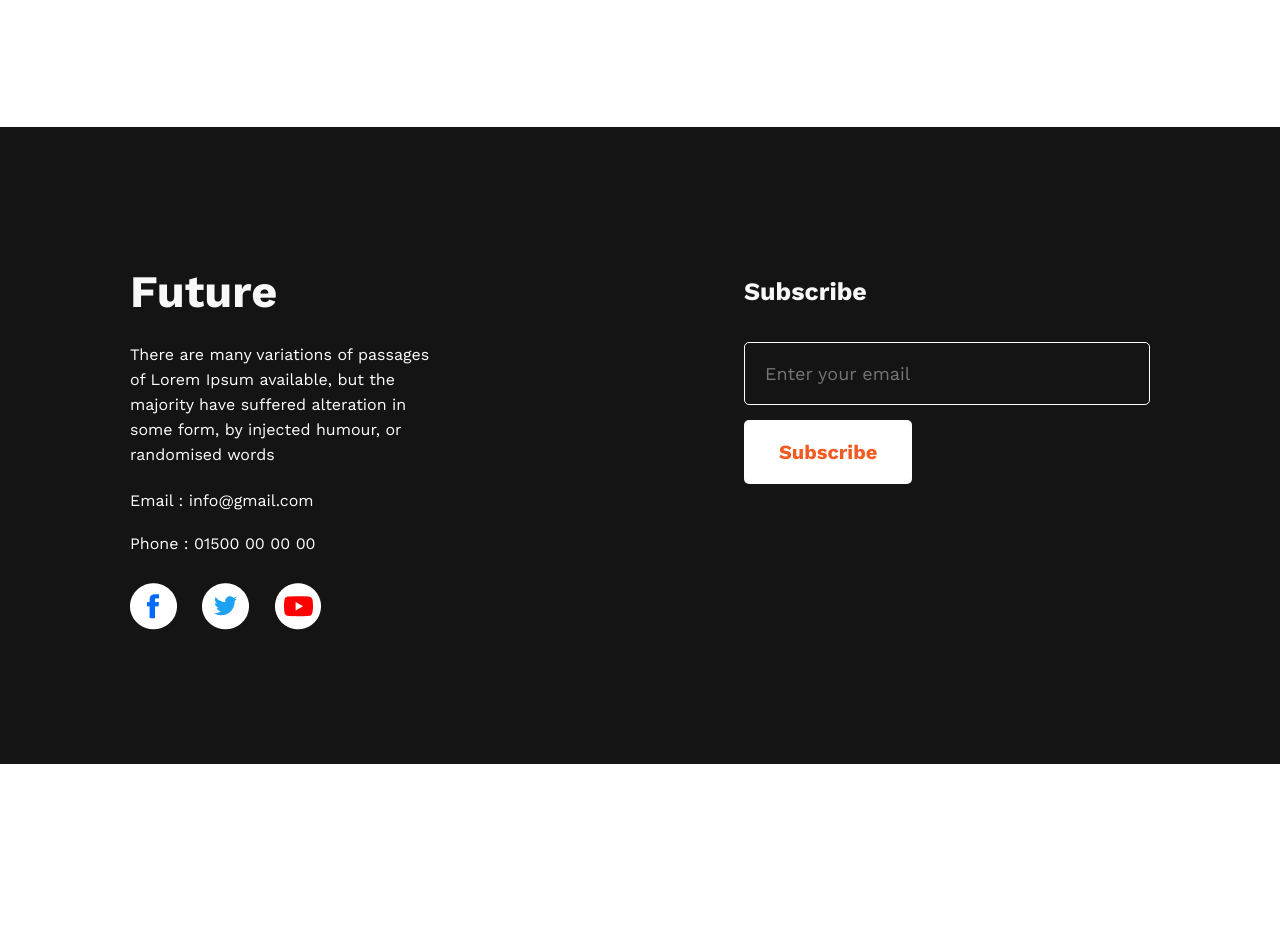
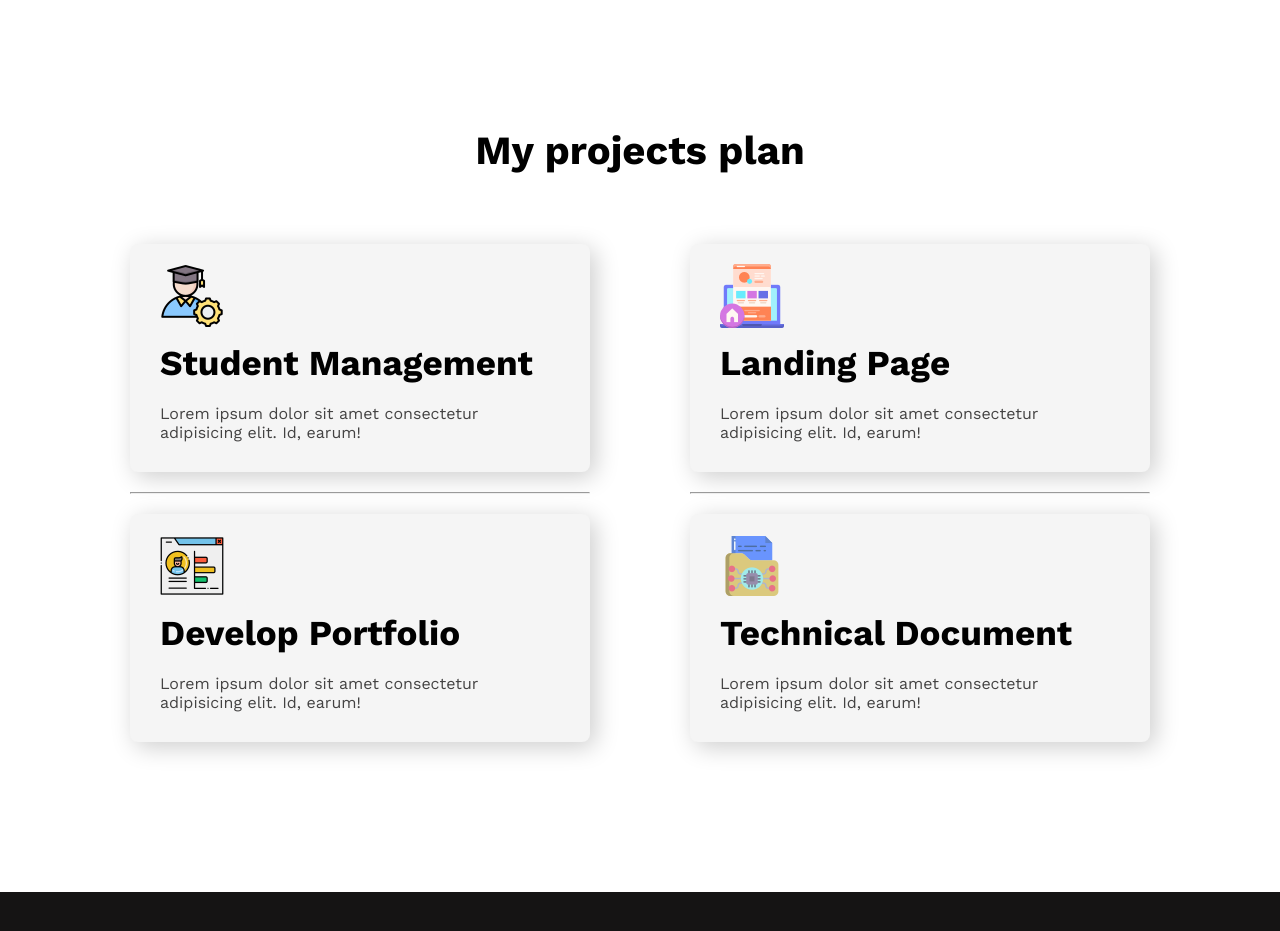
Before and after one commit to anikbsmrstucse/new-year-new-me, a plain HTML site: page index.html in a window 1280 px wide. Shown: the part 2643-3574 px from the top of the page. Before the commit the page ends 3407 px from the top, so only its background shows below. Drawn offline with nearby package versions, Linux system fonts and the light colour scheme.

Commit message:
add extra section

```diff
--- a/index.html
+++ b/index.html
@@ -125,6 +125,40 @@
           <button class="btn-primary">Call now</button>
         </div>
       </section>
+      <!-- My Project plan section design-->
+      <section class="project-section sec-margin">
+        <h1 class="section-title">My projects plan</h1>
+        <div class="project-plan">
+            <div class="project-item">
+                <div class="project-info">
+                    <img src="images/icons/student.png" alt="">
+                    <h3 class="title">Student Management</h3>
+                    <p class="description">Lorem ipsum dolor sit amet consectetur adipisicing elit. Id, earum!</p>
+                </div>
+                <hr>
+                <div class="project-info">
+                    <img src="images/icons/portfolio.png" alt="">
+                    <h3 class="title">Develop Portfolio</h3>
+                    <p class="description">Lorem ipsum dolor sit amet consectetur adipisicing elit. Id, earum!</p>
+                </div>
+            </div>
+            <div class="project-item">
+                <div class="project-info">
+                    <img src="images/icons/landing-page.png" alt="">
+                    <h3 class="title">Landing Page</h3>
+                    <p class="description">Lorem ipsum dolor sit amet consectetur adipisicing elit. Id, earum!</p>
+                </div>
+                <hr>
+                <div class="project-info">
+                    <img src="images/icons/document.png" alt="">
+                    <h3 class="title"> Technical Document</h3>
+                    <p class="description"> Lorem ipsum dolor sit amet consectetur adipisicing elit. Id, earum!</p>
+                </div>
+
+            </div>
+        </div>
+
+      </section>
     </main>
     <footer>
       <!-- Footer secion Design -->
--- a/styles/style.css
+++ b/styles/style.css
@@ -39,10 +39,10 @@ header {
 .banner .btn-primary{
     margin-top: 30px;
 }
-/* failer section styles */
+/* failer section styles
 .failure-section{
 
-}
+} */
 .section-items{
     display: flex;
     align-items: center;
@@ -125,6 +125,46 @@ header {
     color: #f15b22;
     background-color: #ffffff;
 }
+/* project section design */
+.project-plan{
+    display: flex;
+    gap: 100px;
+}
+.section-title{
+    font-size: 40px;
+    text-align: center;
+    margin-bottom: 50px;
+}
+.project-item img{
+    margin-bottom: 10px;
+    margin-top: 20px;
+    padding-left: 30px;
+}
+.project-item .title{
+    font-size: 35px;
+    font-weight: 700;
+    margin-bottom: 20px;
+    padding-left: 30px;
+    padding-right: 30px;
+}
+.project-item .description{
+    color: #444343;
+    margin-bottom: 20px;
+    padding-left: 30px;
+    padding-right: 30px;
+    padding-bottom: 30px;
+}
+.project-item{
+
+
+
+}
+.project-info{
+    background-color: #f5f5f5;
+    border-radius: 8px;
+    margin-top: 20px;
+    box-shadow: 5px 5px 25px rgba(0, 0, 0,0.2);
+}
 /* footer section */
 footer{
     background-color: #151414;
```
Also changed, not shown: images/icons/document.png (added), images/icons/landing-page.png (added), images/icons/portfolio.png (added), images/icons/student.png (added).
